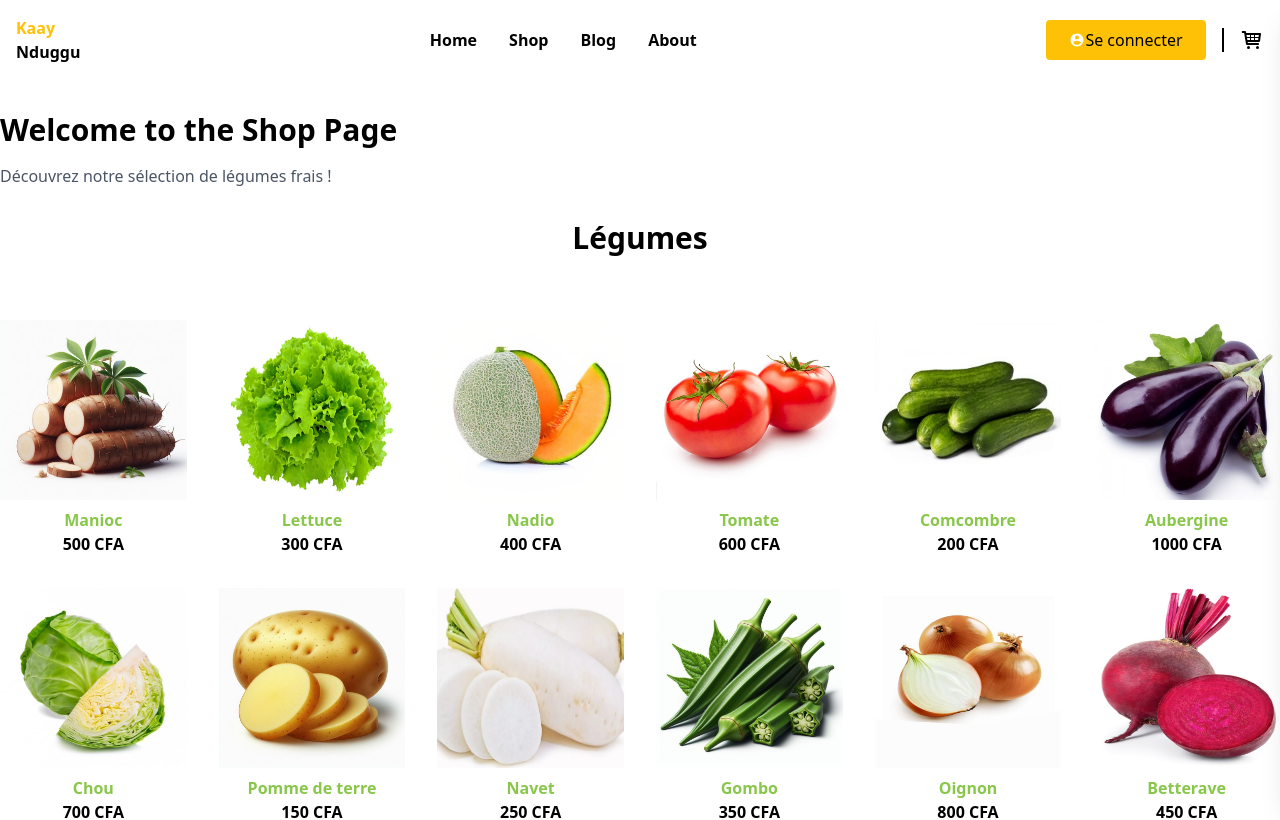
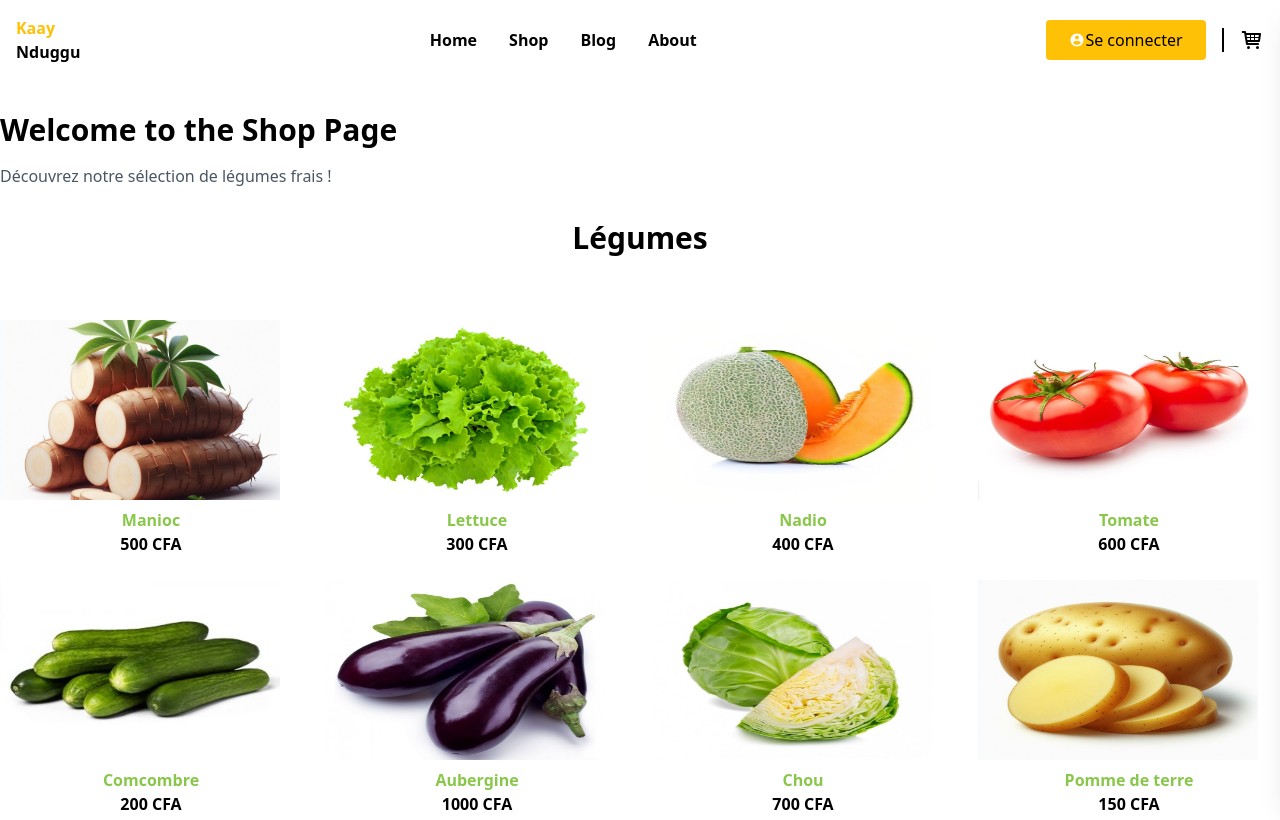
Before and after one commit to 2022fatousarr/projetkaaynduggu, a React (Vite) app: page /legumes in a window 1280 px wide. Shown: the top 820 px of the page. Built offline with nearby package versions, Linux system fonts and the light colour scheme.

Commit message:
first commit

```diff
--- a/src/components/view/Condiments.tsx
+++ b/src/components/view/Condiments.tsx
@@ -34,7 +34,7 @@ export default function Condiments() {
   return (
     <div>
 <h1 className="text-3xl font-bold text-center mb-8"> Condiments</h1>
-    <div className="container mx-auto py-8 grid grid-cols-1 md:grid-cols-2 lg:grid-cols-6 gap-8 ">
+    <div className="container mx-auto py-8 grid grid-cols-2 md:grid-cols-2 lg:grid-cols-4 sm:grid-cols-2 gap-6">
       {images.map((image, index) => (
        <Link key={index} to={`/produit/${image.id}`}>
         <div >
--- a/src/components/view/legumes.tsx
+++ b/src/components/view/legumes.tsx
@@ -37,7 +37,7 @@ export default function Legumes() {
   return (
     <div>
 <h1 className="text-3xl font-bold text-center mb-8"> Légumes</h1>
-    <div className="container mx-auto py-8 grid grid-cols-1 md:grid-cols-2 lg:grid-cols-6 gap-8 ">
+    <div className="container mx-auto py-8 grid grid-cols-2 md:grid-cols-3 lg:grid-cols-4 sm:grid-cols-2 gap-6">
       {images.map((image, index) => (
         <Link key={index} to={`/produit/${image.id}`}>
         <div>
```
Also changed, not shown: vercel.json (added).
